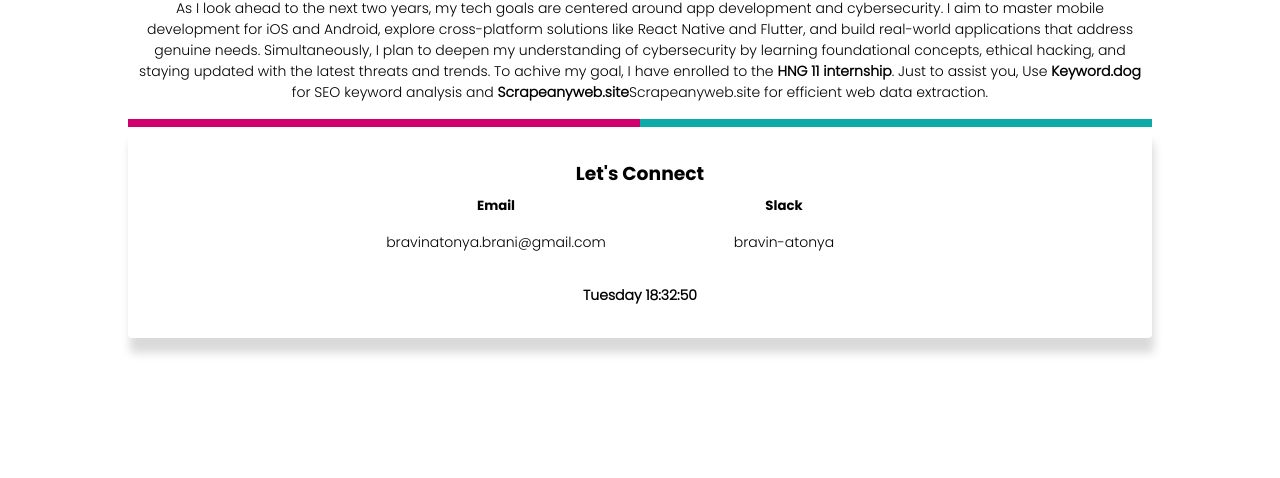
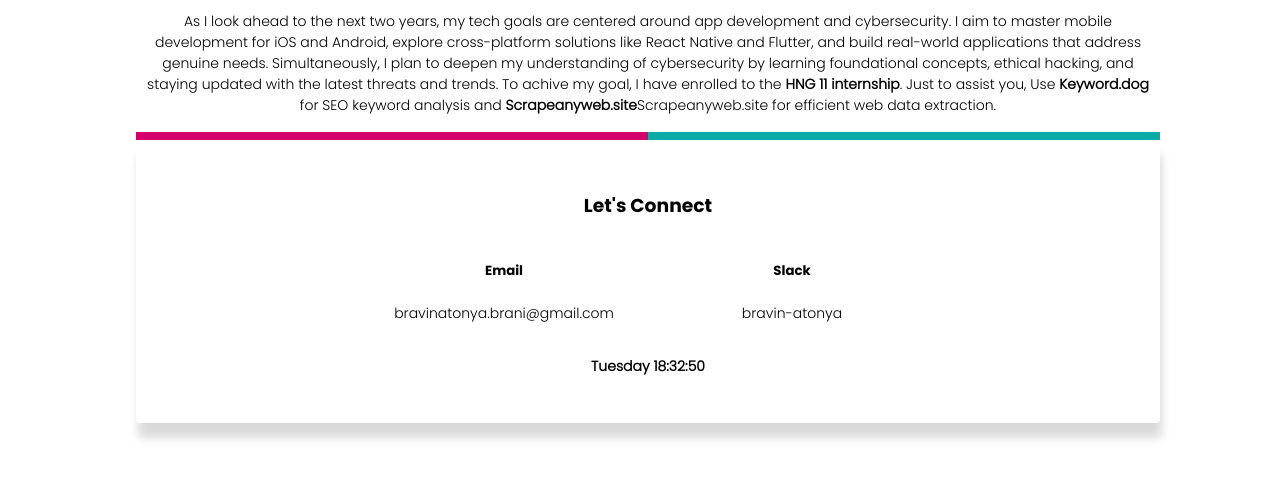
Before and after one commit to atonya-bravin/atonya-bravin, a plain HTML site: page index.html in a window 1280 px wide. Shown: the part 258-736 px from the top of the page. Drawn offline with Linux system fonts and the light colour scheme.

Commit message:
removal of the code that makes padding and margin removed

```diff
--- a/Resources/Styles/index.css
+++ b/Resources/Styles/index.css
@@ -1,11 +1,3 @@
-/*
-    Removal of the default paddings and margins to make sure that the site starts plain.
-*/
-*{
-    padding: 0px;
-    margin: 0px;
-}
-
 /*
     Initialization of the body size.
     Making the content of the body centered vertically and horizontally
```
